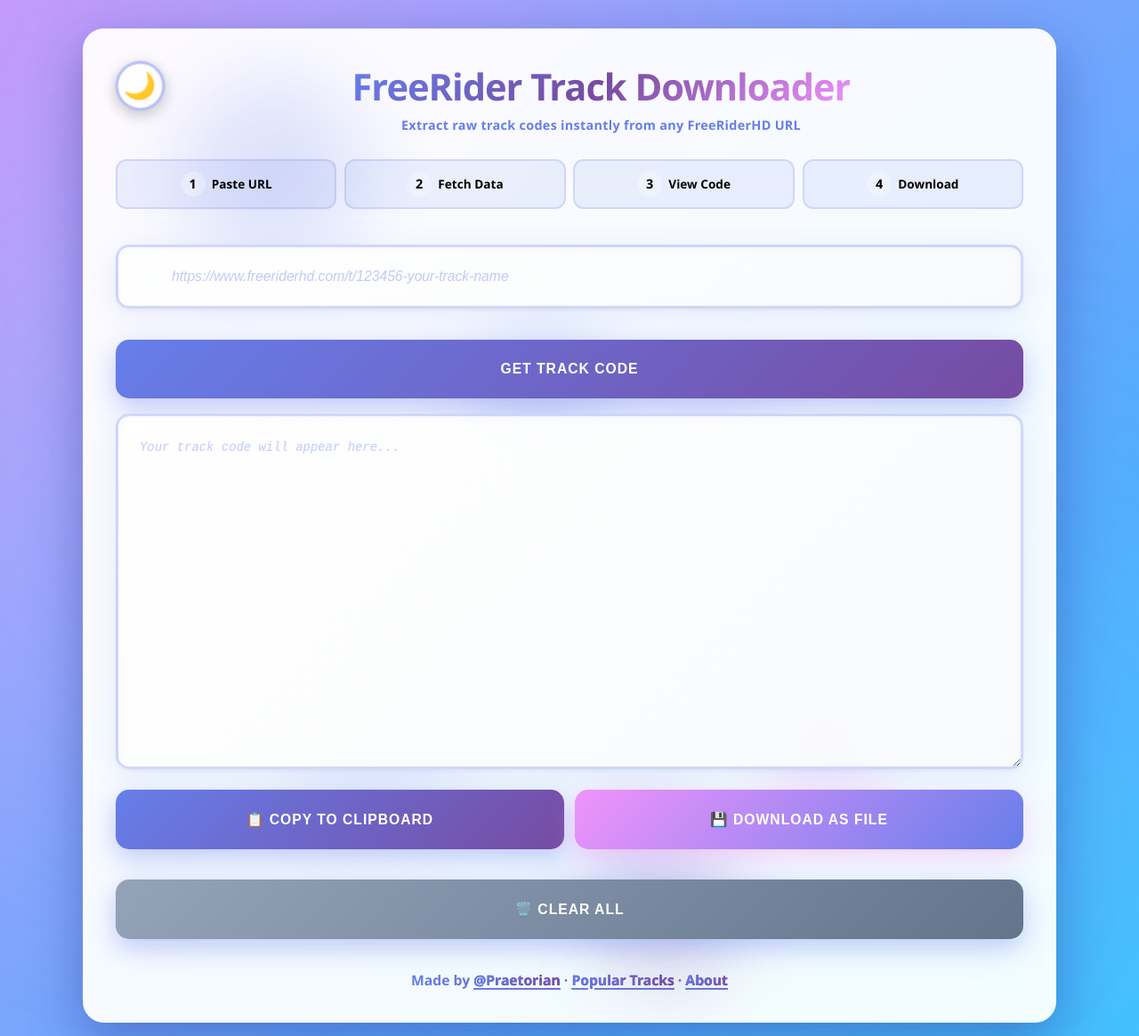
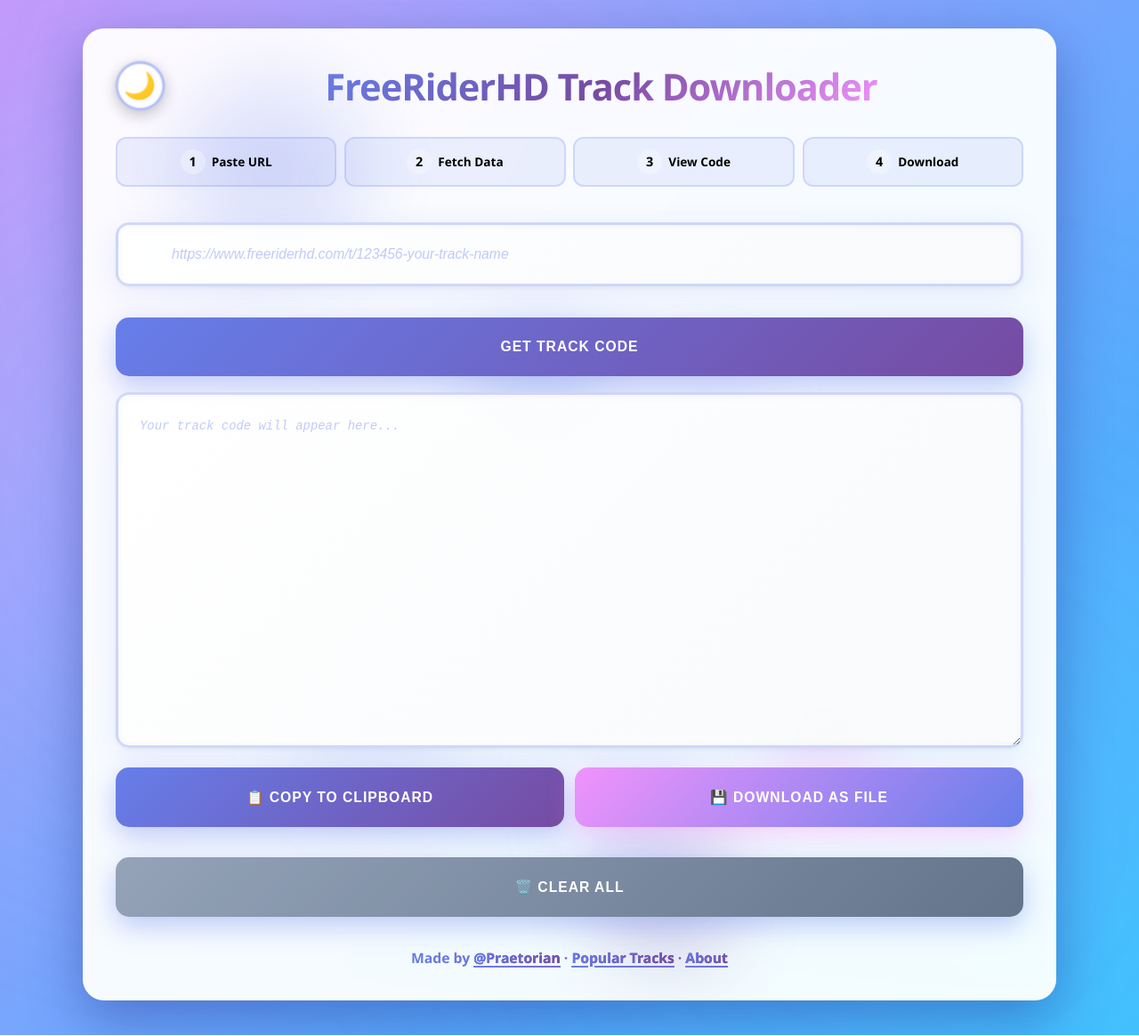
Before and after one commit to Praetorian301/FreeriderHD-Track-Downloader, a Flask app: page / in a window 1280 px wide. Shown: the top 1165 px of the page at 89% size. Run offline with Flask 3, Linux system fonts and the light colour scheme.

Commit message:
Light changes to sizing

```diff
--- a/FRHDTrackPuller/templates/index.html
+++ b/FRHDTrackPuller/templates/index.html
@@ -3,7 +3,7 @@
 <head>
     <meta charset="UTF-8">
     <meta name="viewport" content="width=device-width, initial-scale=1.0">
-    <title>FreeRider Track Downloader</title>
+    <title>FreeRiderHD Track Downloader</title>
     <link rel="stylesheet" href="/static/styles.css">
     <link rel="icon" href="{{ url_for('static', filename='favicon.png') }}" type="image/png">
 
@@ -289,8 +289,8 @@
         <div class="hero-section">
             <button class="dark-mode-toggle" onclick="toggleDarkMode()" title="Switch to Dark Mode">🌙</button>
             <div class="hero-content">
-                <h1>FreeRider Track Downloader</h1>
-                <p class="hero-tagline">Extract raw track codes instantly from any FreeRiderHD URL</p>
+                <h1>FreeRiderHD Track Downloader</h1>
+                <!-- <p class="hero-tagline">Extract raw track codes instantly from any FreeRiderHD URL</p> -->
             </div>
         </div>
 
```
